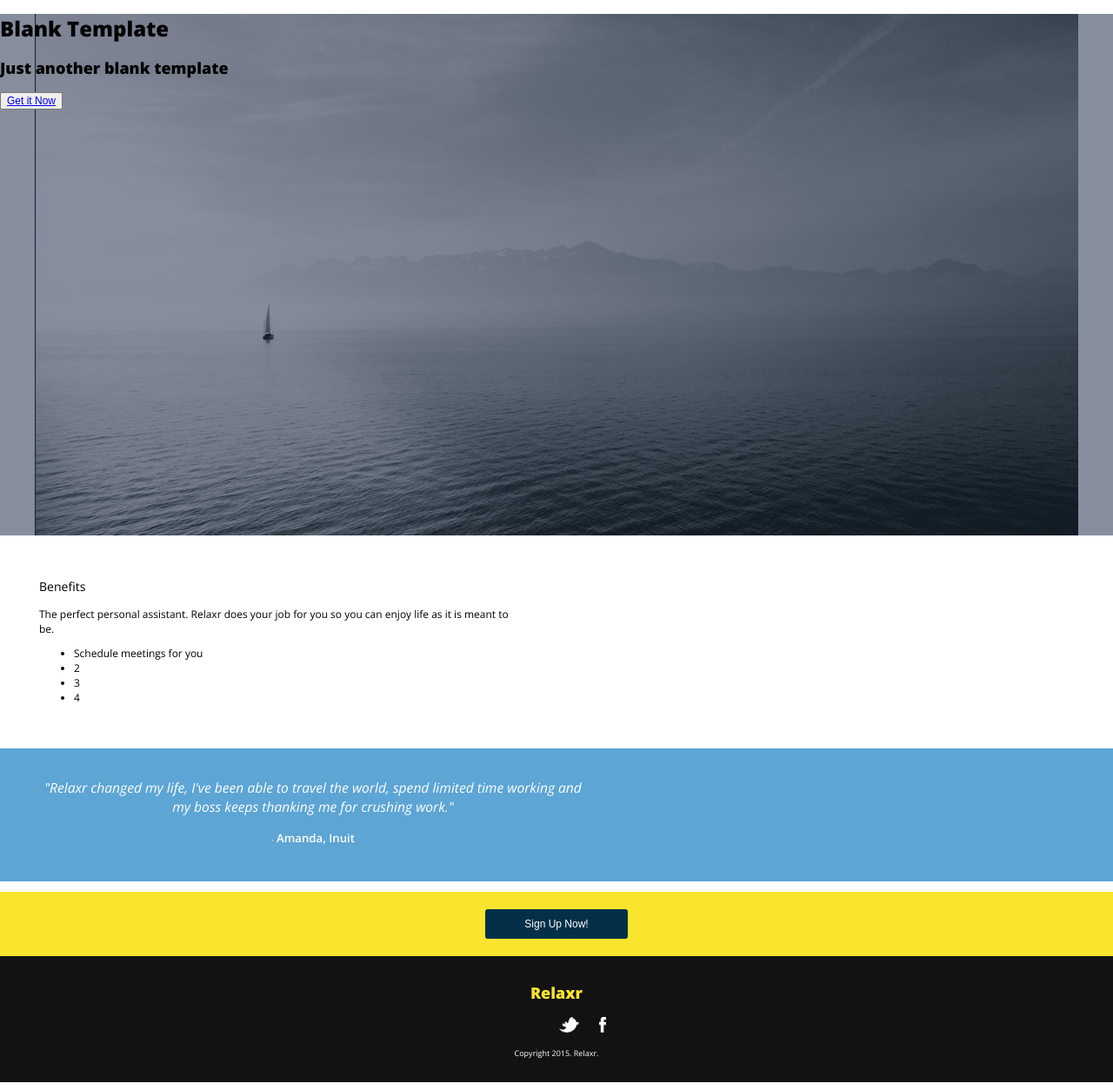
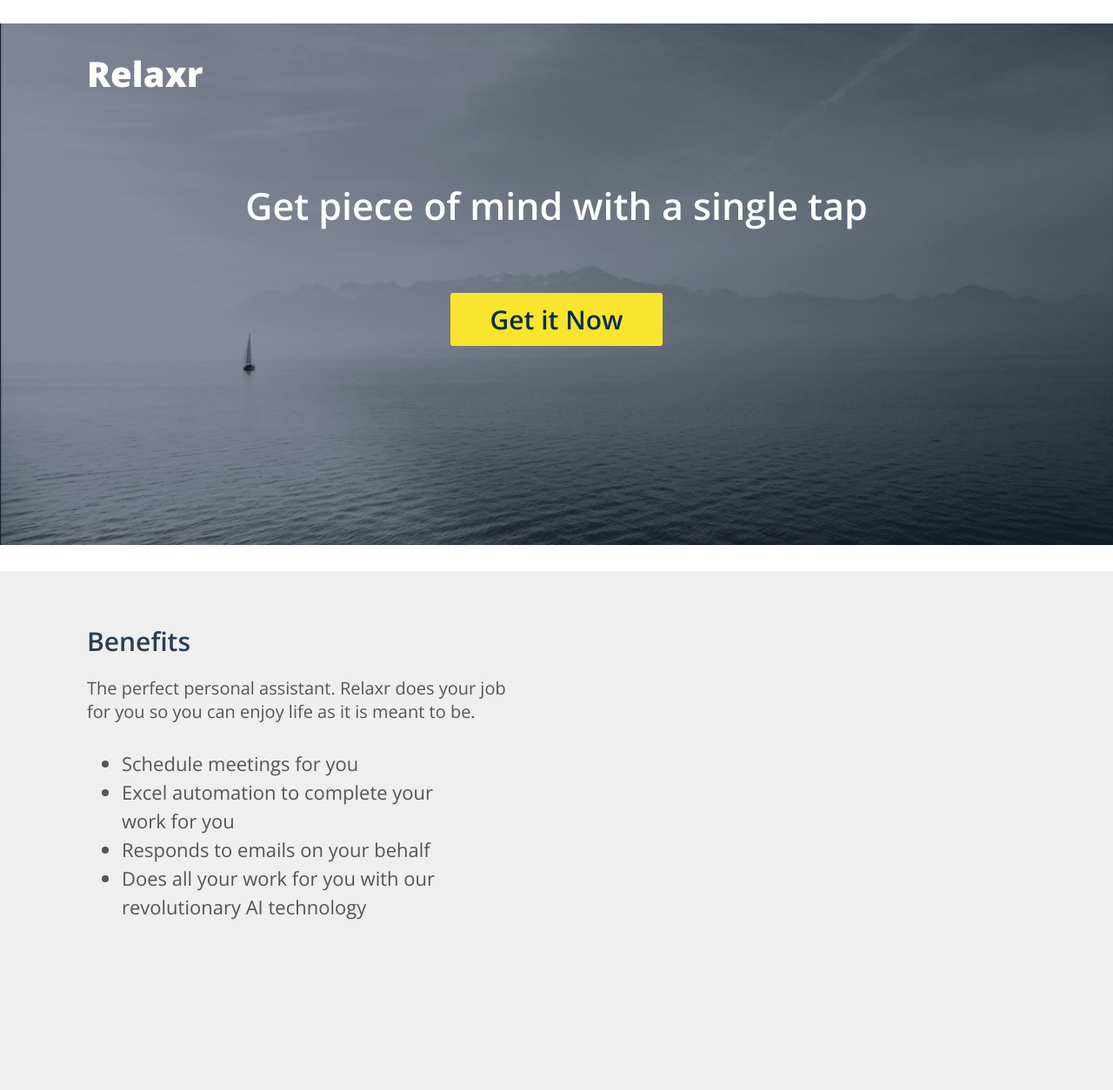
Before and after one commit to ziprazseattle/relaxer, a plain HTML site: page index.html in a window 1280 px wide. Shown: the top 1254 px of the page at 87% size. Drawn offline with nearby package versions, Linux system fonts and the light colour scheme.

Commit message:
All solved but space below header

```diff
--- a/css/style.css
+++ b/css/style.css
@@ -46,11 +46,9 @@ Developer @GA in Seattle
 /*******************************************/
 
 body {
-     color: #000;
-     font-size: 12px;
-     line-height: 1.4;
+
      font-family: 'Open Sans', Helvetica, Arial, sans-serif;
-      background-size: cover;
+
 }
 
 
@@ -61,14 +59,54 @@ body {
 
 /* Center the container */
 #container {
-  width: 100%;
-  margin: auto;
-  box-sizing:border box
+  box-sizing:border box;
+  background-color: #fff;
 }
 
-header {background-color: rgba(52,143,203,.4);
-        background: url(../images/header_bg.jpg) no-repeat center top rgb(134,141,157);
+
+/******************************************
+/* HEADER STYLES
+/*******************************************/
+
+
+header {
+        background: url(../images/header_bg.jpg) no-repeat center top;
         height: 600px;
+        text-align: center;
+        color: #fff;
+        background-size: cover;
+
+}
+
+header h1 {text-align: left;
+  font-size: 40px;
+  font-weight: 700;
+  padding: 30px 0px 60px 100px;
+}
+
+
+header h2 {
+  font-weight: 600;
+  font-size: 43px;
+    padding: 0px 0px 35px 0px;
+}
+
+
+button.yellow  {
+  background-color: #f9e42e;
+  color:#2a4052;
+  border-radius: 3px;
+  border: none;
+  padding: 10px 45px;
+}
+
+
+button a {
+  color: #033048;
+  text-decoration: none;
+       font-family: 'Open Sans', Helvetica, Arial, sans-serif;
+       font-weight: 600;
+       font-size: 30px;
 }
 
 
@@ -77,26 +115,53 @@ header {background-color: rgba(52,143,203,.4);
 /*******************************************/
 
 .benefits {
-  background-color:  background color: #f0efef;
-  padding: 35px 35px 25px 45px;
-  width: 50%;
+  background-color: #f0efef;
+  color: #2a4052;
+  height: 600px;
 }
 
+
 .benefits h3 {
+  font-weight: 600;
+  font-size: 30px;
+  padding: 60px 0px 0px 100px;
+  margin-bottom: 0px;
+
+}
+
+.benefits p  {
+  font-size: 20px;
   font-weight: 300;
+  color: #555;
+  padding: 0px 0px 8px 100px;
+  max-width: 600px;
 }
+
+.benefits ul  {
+  font-size: 22px;
+  font-weight: 300;
+  color: #555;
+  padding-left: 140px;
+  line-height: 33px;
+  max-width: 500px;
+}
+
+
+
 
 /******************************************
 /* QUOTE STYLES
 /*******************************************/
 
-section.quote {background-color: rgba(52,143,203,.8);
+section.quote {background: url(../images/testimonial_bg.jpg) no-repeat center top rgb(134,141,157);
+  background-size: cover;
   text-align: center;
+  margin: 0 auto;
 }
 
 span.author-name {
   font-weight: 600;
-  font-size: 1.1em;
+  font-size: 28px;
   color: #fff;
 }
 
@@ -107,14 +172,17 @@ span.author-name {
 blockquote {
   padding-top: 20px;
   padding-bottom: 40px;
-  width: 50%;
+  max-width: 450px;
+  display: inline-block;
 }
 
 blockquote p {
   font-style: italic;
+  font-weight: 100;
   text-align: center;
-  font-size: 1.3em;
+  font-size: 28px;
   color: #fff;
+  margin-bottom: 10px;
 }
 
 /******************************************
@@ -132,6 +200,7 @@ blockquote p {
 .sign-up-banner a {
   color: #fff;
   text-decoration: none;
+  font-size: 18px;
 }
 
 .sign-up-banner button {
@@ -152,24 +221,30 @@ footer {
   background-color: #121212;
   text-align: center;
   color: #f9e42e;
-  padding: 15px 0px 25px 0px;
+  padding: 18px 0px 35px 0px;
 }
 
-nav ul {width: 100%;
-         margin: 10px 10px;
+footer h2 {
+  font-size: 38px;
+}
+
+nav ul {
+        margin: 10px 60px 40px 10px;
 
 }
 
-nav li {display: inline;
-        margin: 10px 10px;
+nav li {display: inline-block;
+        margin: 10px 20px;
+
 }
 
-li img {height: 18px;
+li img {height: 25px;
 
 }
 
 footer small {
   color: #fff;
+  font-size: 14px;
 }
 
 
--- a/index.html
+++ b/index.html
@@ -5,7 +5,7 @@
     	<meta name="description" content="Your description goes here">
     	<meta name="keywords" content="one, two, three">
 
-		<title>Blank Template</title>
+		<title>Relaxr</title>
 
 		<!-- external CSS link -->
 		<link rel="stylesheet" href="css/normalize.css">
@@ -13,23 +13,27 @@
 		<link href='https://fonts.googleapis.com/css?family=Open+Sans:300,300italic,600,800' rel='stylesheet' type='text/css'>
 
 	</head>
+
 	<body>
 		<div id="container">
-			<header>
-				<h1>Blank Template</h1>
-				<h2>Just another blank template</h2>
-				<button class="yellow"><a href="#">Get it Now</a></button>
-			</header>
+
+	<header>
+		<h1>Relaxr</h1>
+		<h2>Get piece of mind with a single tap</h2>
+		<button class="yellow"><a href="#">Get it Now</a></button>
+	</header>
 
 <section class="benefits">
-	<h3>Benefits</h3>
+<h3>Benefits</h3>
 	<p>The perfect personal assistant. Relaxr does your job for you so you can enjoy life as it is meant to be.</p>
 	<ul>
 		<li>Schedule meetings for you</li>
-		<li>2</li>
-		<li>3</li>
-		<li>4</li>
+		<li>Excel automation to complete your work for you</li>
+		<li>Responds to emails on your behalf</li>
+		<li>Does all your work for you with our revolutionary AI technology</li>
 	</ul>
+
+
 </section> <!-- end benefits -->
 
 
@@ -43,9 +47,9 @@
 
 
 
-<section class="sign-up-banner">
+<div class="sign-up-banner">
 <button><a href="#">Sign Up Now!</a></button>
-</section> <!-- end sign-up-banner -->
+</div> <!-- end sign-up-banner -->
 
 
 
```
